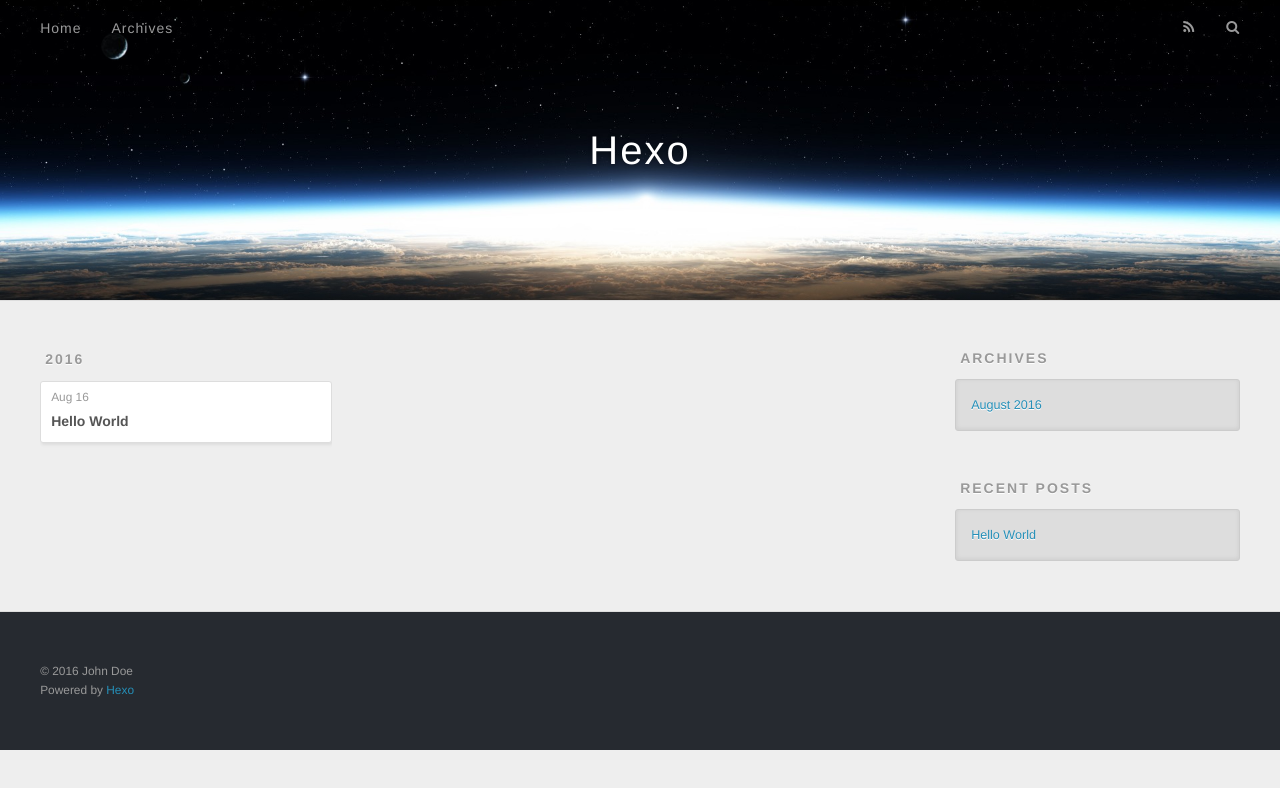
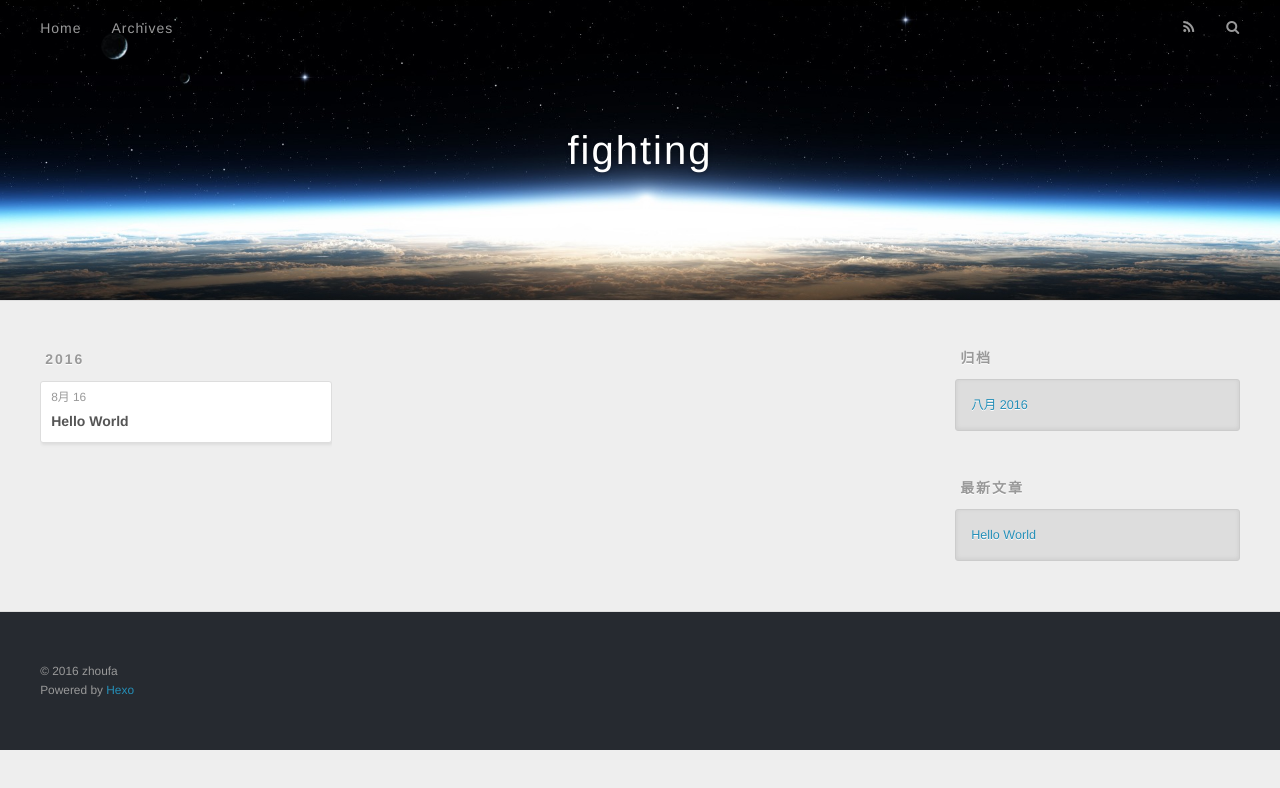
Before and after one commit to zhoufa/zhoufa.github.io, a plain HTML site: page archives/2016/08/index.html in a window 1280 px wide. Drawn offline with nearby package versions, Linux system fonts and the light colour scheme.

Commit message:
Site updated: 2016-08-16 10:38:40

```diff
--- a/archives/2016/08/index.html
+++ b/archives/2016/08/index.html
@@ -3,16 +3,19 @@
 <head>
   <meta charset="utf-8">
 
-  <title>Archives: 2016/8 | Hexo</title>
+  <title>归档: 2016/8 | fighting</title>
   <meta name="viewport" content="width=device-width, initial-scale=1, maximum-scale=1">
-  <meta property="og:type" content="website">
-<meta property="og:title" content="Hexo">
-<meta property="og:url" content="http://yoursite.com/archives/2016/08/index.html">
-<meta property="og:site_name" content="Hexo">
+  <meta name="description" content="Your past never defines your future">
+<meta property="og:type" content="website">
+<meta property="og:title" content="fighting">
+<meta property="og:url" content="http://zhoufa.me/archives/2016/08/index.html">
+<meta property="og:site_name" content="fighting">
+<meta property="og:description" content="Your past never defines your future">
 <meta name="twitter:card" content="summary">
-<meta name="twitter:title" content="Hexo">
+<meta name="twitter:title" content="fighting">
+<meta name="twitter:description" content="Your past never defines your future">
 
-    <link rel="alternate" href="/atom.xml" title="Hexo" type="application/atom+xml">
+    <link rel="alternate" href="/atom.xml" title="fighting" type="application/atom+xml">
 
 
     <link rel="icon" href="/favicon.png">
@@ -33,7 +36,7 @@
   <div id="header-outer" class="outer">
     <div id="header-title" class="inner">
       <h1 id="logo-wrap">
-        <a href="/" id="logo">Hexo</a>
+        <a href="/" id="logo">fighting</a>
       </h1>
 
     </div>
@@ -50,10 +53,10 @@
 
           <a id="nav-rss-link" class="nav-icon" href="/atom.xml" title="RSS Feed"></a>
 
-        <a id="nav-search-btn" class="nav-icon" title="Search"></a>
+        <a id="nav-search-btn" class="nav-icon" title="搜索"></a>
       </nav>
       <div id="search-form-wrap">
-        <form action="//google.com/search" method="get" accept-charset="UTF-8" class="search-form"><input type="search" name="q" results="0" class="search-form-input" placeholder="Search"><button type="submit" class="search-form-submit">&#xF002;</button><input type="hidden" name="sitesearch" value="http://yoursite.com"></form>
+        <form action="//google.com/search" method="get" accept-charset="UTF-8" class="search-form"><input type="search" name="q" results="0" class="search-form-input" placeholder="Search"><button type="submit" class="search-form-submit">&#xF002;</button><input type="hidden" name="sitesearch" value="http://zhoufa.me"></form>
       </div>
     </div>
   </div>
@@ -76,7 +79,7 @@
   <div class="archive-article-inner">
     <header class="archive-article-header">
       <a href="/2016/08/16/hello-world/" class="archive-article-date">
-  <time datetime="2016-08-16T01:41:18.546Z" itemprop="datePublished">Aug 16</time>
+  <time datetime="2016-08-16T01:41:18.546Z" itemprop="datePublished">8月 16</time>
 </a>
 
 
@@ -107,9 +110,9 @@
 
 
   <div class="widget-wrap">
-    <h3 class="widget-title">Archives</h3>
+    <h3 class="widget-title">归档</h3>
     <div class="widget">
-      <ul class="archive-list"><li class="archive-list-item"><a class="archive-list-link" href="/archives/2016/08/">August 2016</a></li></ul>
+      <ul class="archive-list"><li class="archive-list-item"><a class="archive-list-link" href="/archives/2016/08/">八月 2016</a></li></ul>
     </div>
   </div>
 
@@ -117,7 +120,7 @@
 
 
   <div class="widget-wrap">
-    <h3 class="widget-title">Recent Posts</h3>
+    <h3 class="widget-title">最新文章</h3>
     <div class="widget">
       <ul>
 
@@ -137,7 +140,7 @@
 
   <div class="outer">
     <div id="footer-info" class="inner">
-      &copy; 2016 John Doe<br>
+      &copy; 2016 zhoufa<br>
       Powered by <a href="http://hexo.io/" target="_blank">Hexo</a>
     </div>
   </div>
```
Also changed, not shown: 2016/08/16/hello-world/index.html (+12 -12 lines), archives/2016/index.html (+18 -15 lines), archives/index.html (+18 -15 lines), index.html (+18 -15 lines).
